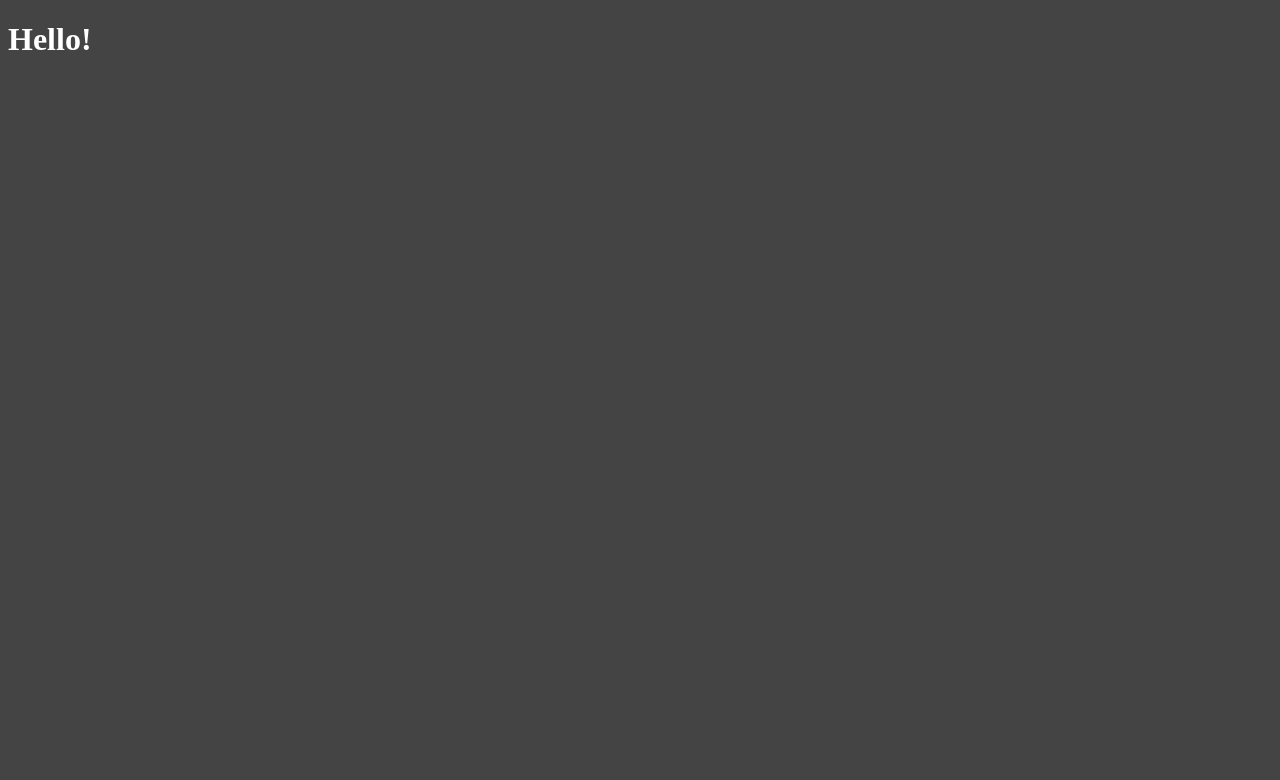
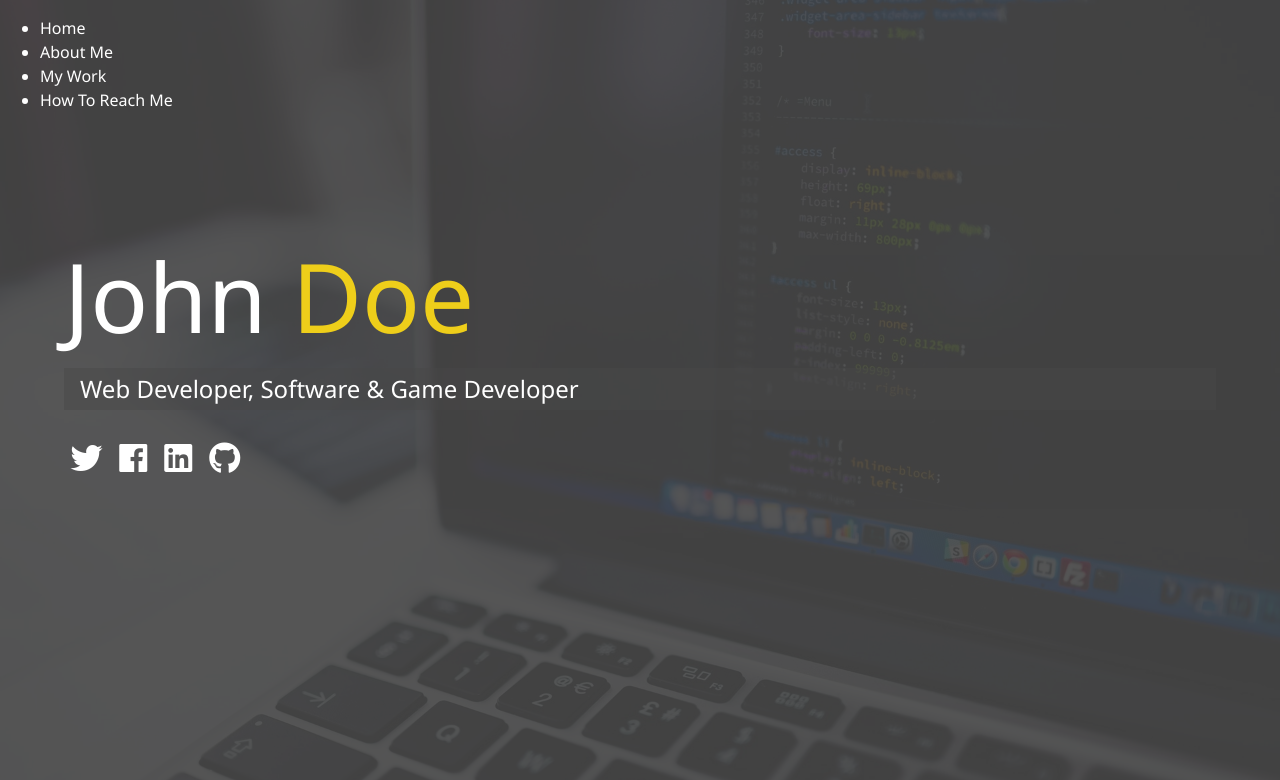
Before and after one commit to Zidan2k9/Portfolio-repo, a PHP site: page /dist/index.html in a window 1280 px wide. Before the commit the part shown is almost empty. Shown: the top 780 px of the page. Run offline with PHP 8.4, Linux system fonts and the light colour scheme; some libraries are stand-ins or nearby versions.

Commit message:
index.html: Created links, added class and div tags, created social media icons for twitter,fb,linkedin and gh, styled and added a bg image, seperated sass vars and functions to a seperate file called _config.scss

```diff
--- a/dist/css/main.css
+++ b/dist/css/main.css
@@ -1,3 +1,60 @@
+* {
+  box-sizing: border-box; }
+
 body {
   background: #444;
-  color: #fff; }
+  color: #fff;
+  height: 100%;
+  margin: 0;
+  font-family: 'Segoe UI', Tahoma, Geneva, Verdana, sans-serif;
+  line-height: 1.5; }
+  body#bg-img {
+    background: url(../img/background.jpg);
+    background-attachment: fixed;
+    background-size: cover; }
+    body#bg-img:after {
+      content: '';
+      position: absolute;
+      top: 0;
+      right: 0;
+      width: 100%;
+      height: 100%;
+      z-index: -1;
+      background: rgba(68, 68, 68, 0.9); }
+
+h1, h2, h3 {
+  margin: 0;
+  font-weight: 400; }
+  h1.lg-heading, h2.lg-heading, h3.lg-heading {
+    font-size: 6rem; }
+  h1.sm-heading, h2.sm-heading, h3.sm-heading {
+    margin-bottom: 2rem;
+    padding: 0.2rem 1rem;
+    background: rgba(73, 73, 73, 0.5); }
+
+a {
+  color: #fff;
+  text-decoration: none; }
+
+header {
+  position: fixed;
+  z-index: 2;
+  width: 100%; }
+
+.text-secondary {
+  color: #eece1a; }
+
+main {
+  padding: 4rem;
+  height: 100%; }
+  main .icons {
+    margin-top: 1rem; }
+    main .icons a {
+      padding: 0.4rem; }
+      main .icons a:hover {
+        color: #eece1a;
+        transition: all 0.5s ease-out; }
+  main#home {
+    overflow: hidden; }
+    main#home h1 {
+      margin-top: 20vh; }
--- a/dist/index.html
+++ b/dist/index.html
@@ -2,11 +2,70 @@
 <html lang="en" dir="ltr">
   <head>
     <meta charset="utf-8">
+    <link rel="stylesheet" href="https://use.fontawesome.com/releases/v5.6.3/css/all.css" integrity="sha384-UHRtZLI+pbxtHCWp1t77Bi1L4ZtiqrqD80Kn4Z8NTSRyMA2Fd33n5dQ8lWUE00s/" crossorigin="anonymous">
     <link rel="stylesheet" href="css/main.css">
     <title>Welcome To My Portfolio</title>
   </head>
 
-  <body>
-<h1>Hello!</h1>
+  <body id="bg-img">
+<header>
+  <div class="menu-btn">
+    <div class="btn-line"></div>
+    <div class="btn-line"></div>
+    <div class="btn-line"></div>
+  </div>
+
+  <nav class="menu">
+    <div class="menu-branding">
+      <div class="portrait"></div>
+    </div>
+    <ul class="menu-nav">
+      <li class="nav-item">
+        <a href="/" class="nav-link">
+          Home
+        </a>
+      </li>
+      <li class="nav-item">
+        <a href="/about.html" class="nav-link">
+          About Me
+        </a>
+      </li>
+      <li class="nav-item">
+        <a href="/work.html" class="nav-link">
+          My Work
+        </a>
+      </li>
+      <li class="nav-item">
+        <a href="/contact.html" class="nav-link">
+          How To Reach Me
+        </a>
+      </li>
+    </ul>
+  </nav>
+</header>
+
+<main id="home">
+  <h1 class="lg-heading">
+    John <span class ="text-secondary">Doe</span>
+  </h1>
+  <h2 class="sm-heading">
+    Web Developer, Software & Game Developer
+  </h2>
+  <div class="icons">
+    <a href="#">
+      <i class="fab fa-twitter fa-2x"></i>
+    </a>
+    <a href="#">
+      <i class="fab fa-facebook fa-2x"></i>
+    </a>
+    <a href="#">
+      <i class="fab fa-linkedin fa-2x"></i>
+    </a>
+    <a href="#">
+      <i class="fab fa-github fa-2x"></i>
+    </a>
+  </div>
+</main>
+<script type="js/main.js"></script>
   </body>
 </html>
--- /dev/null
+++ b/scss/_config.scss
@@ -0,0 +1,33 @@
+$primary-color: #444;
+$secondary-color:#eece1a;
+$show-home-image: true;
+$show-image:url(../img/background.jpg);
+$background-opacity:0.9;
+
+@mixin easeOut{
+  transition: all 0.5s ease-out;
+}
+
+@mixin background{
+
+@if $show-home-image{
+  &#bg-img{
+    background: $show-image;
+    background-attachment: fixed;
+    background-size: cover;
+
+    &:after{
+      content: '';
+      position: absolute;
+      top: 0;
+      right: 0;
+      width: 100%;
+      height: 100%;
+      z-index: -1;
+      background: rgba($primary-color,$background-opacity);
+    }
+  }
+}
+
+
+}
--- a/scss/main.scss
+++ b/scss/main.scss
@@ -1,6 +1,71 @@
-$primary-color: #444;
+@import 'config';
+
+*{
+  box-sizing: border-box;
+}
 
 body{
+  @include background;
   background: $primary-color;
   color: #fff;
+  height: 100%;
+  margin: 0;
+  font-family: 'Segoe UI', Tahoma, Geneva, Verdana, sans-serif;
+  line-height: 1.5;
 }
+
+//Headings
+h1,h2,h3{
+  margin: 0;
+  font-weight: 400;
+
+  &.lg-heading{
+    font-size: 6rem;
+  }
+
+  &.sm-heading{
+    margin-bottom: 2rem;
+    padding: 0.2rem 1rem;
+    background: rgba(lighten($primary-color,2),0.5);
+  }
+}
+
+a{
+  color: #fff;
+  text-decoration: none;
+}
+
+header{
+  position: fixed;
+  z-index: 2;
+  width: 100%;
+}
+
+.text-secondary{
+  color: $secondary-color;
+}
+
+main{
+  padding: 4rem;
+  height: 100%;
+
+  .icons{
+    margin-top: 1rem;
+
+    a{
+      padding: 0.4rem;
+
+      &:hover{
+        color: $secondary-color;
+        @include easeOut();
+      }
+    }
+  }
+
+  &#home{
+    overflow: hidden;
+    h1{
+      margin-top:20vh;
+    }
+  }
+}
```
Also changed, not shown: dist/img/background.jpg (added), dist/img/portrait.jpg (added), dist/img/portrait_small.jpg (added), dist/img/projects/project1.jpg (added), dist/img/projects/project2.jpg (added), dist/img/projects/project3.jpg (added), dist/img/projects/project4.jpg (added), dist/img/projects/project5.jpg (added), dist/js/main.js (added).
